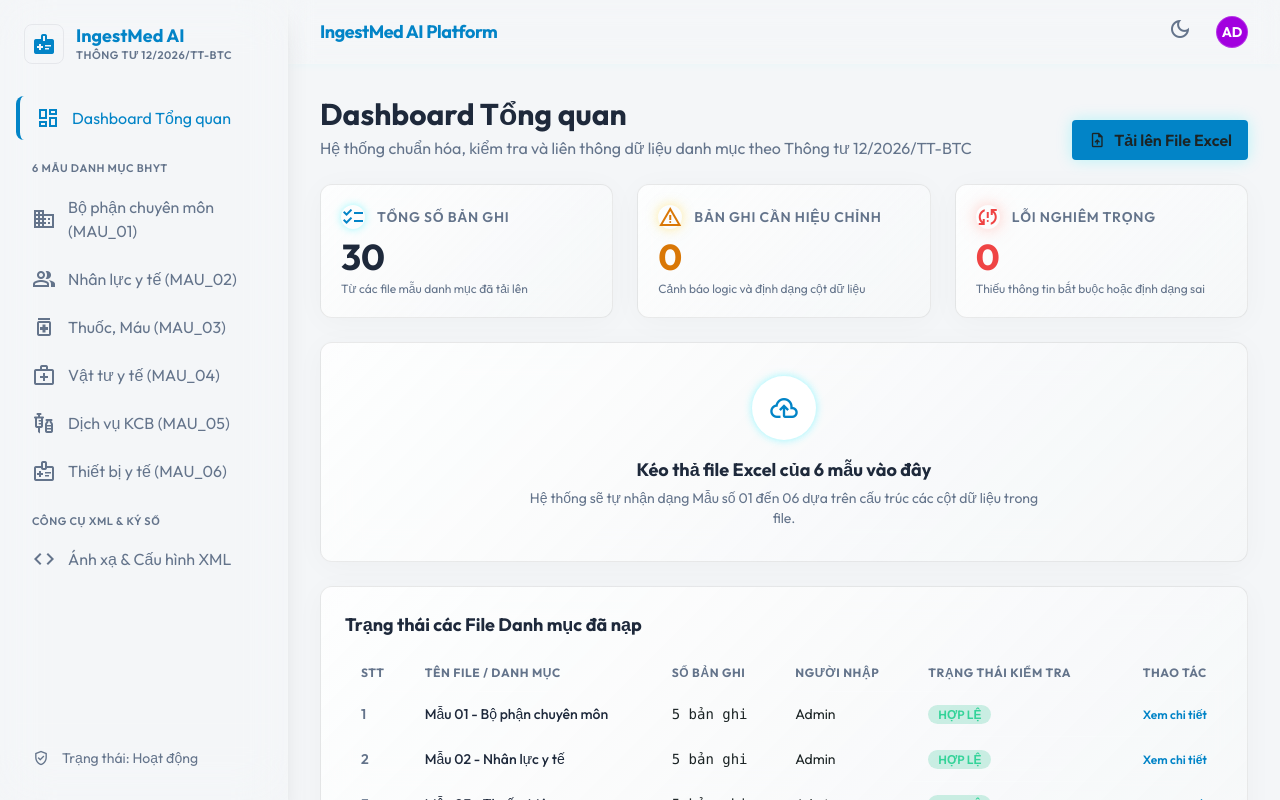
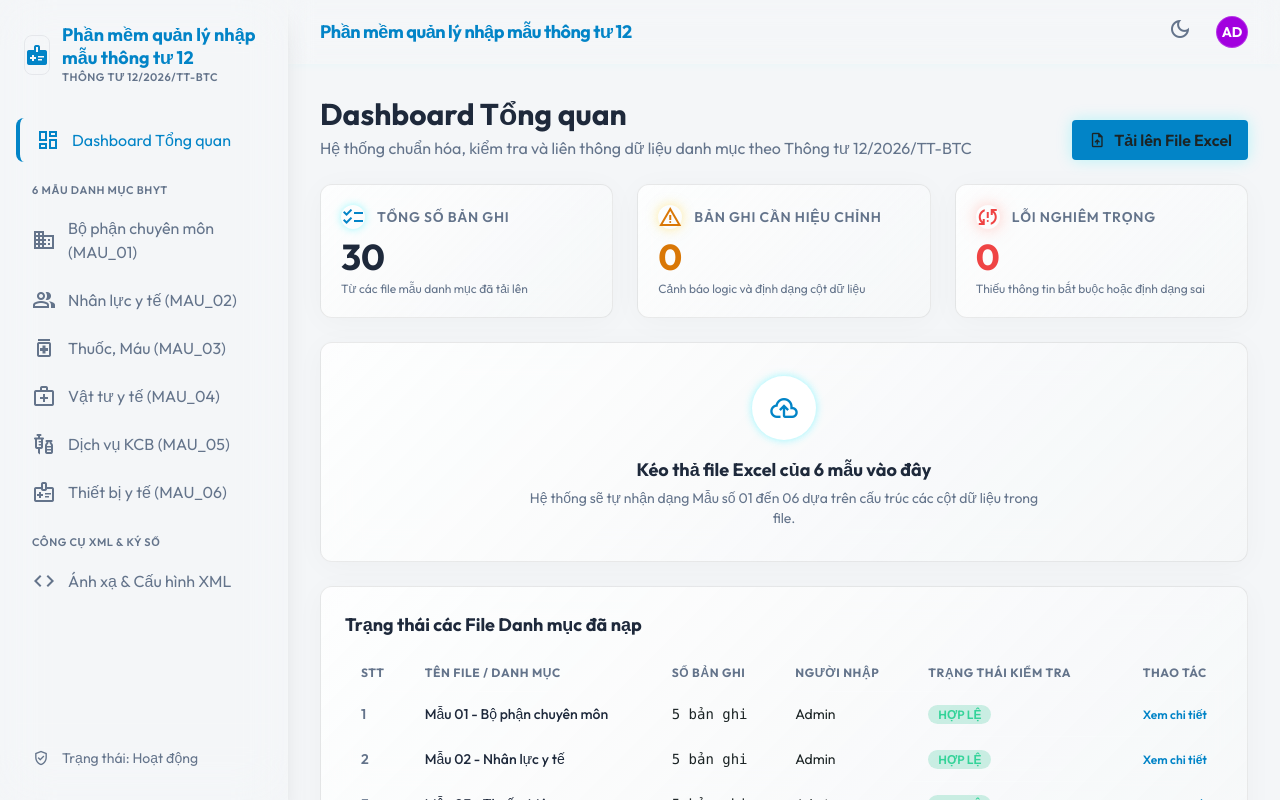
Before and after one commit to llkhai29-cmd/webapptt12, a plain HTML site: page index.html in a window 1280 px wide. Drawn offline with nearby package versions, Linux system fonts and the light colour scheme; no server answers.

Commit message:
Update web app name to Phần mềm quản lý nhập mẫu thông tư 12

```diff
--- a/index.html
+++ b/index.html
@@ -3,7 +3,7 @@
 <head>
     <meta charset="utf-8"/>
     <meta content="width=device-width, initial-scale=1.0" name="viewport"/>
-    <title>IngestMed AI - Cổng Liên Thông Danh Mục BHYT</title>
+    <title>Phần mềm quản lý nhập mẫu thông tư 12</title>
     <!-- Tailwind CSS CDN -->
     <script src="https://cdn.tailwindcss.com?plugins=forms,container-queries"></script>
     <link href="index.css" rel="stylesheet"/>
@@ -50,7 +50,7 @@
                 <span class="material-symbols-outlined text-primary-container" style="font-variation-settings: 'FILL' 1;">medical_information</span>
             </div>
             <div>
-                <h1 class="font-bold text-lg text-primary-container leading-tight">IngestMed AI</h1>
+                <h1 class="font-bold text-lg text-primary-container leading-tight">Phần mềm quản lý nhập mẫu thông tư 12</h1>
                 <p class="text-[11px] font-semibold text-outline tracking-wider uppercase">Thông tư 12/2026/TT-BTC</p>
             </div>
         </div>
@@ -113,8 +113,8 @@
                 <button id="mobile-menu-btn" class="md:hidden text-outline hover:text-primary-container transition-colors">
                     <span class="material-symbols-outlined">menu</span>
                 </button>
-                <div class="font-bold text-primary-container text-lg tracking-tight hidden md:block">IngestMed AI Platform</div>
-                <div class="font-bold text-primary-container text-lg tracking-tight md:hidden">IngestMed</div>
+                <div class="font-bold text-primary-container text-lg tracking-tight hidden md:block">Phần mềm quản lý nhập mẫu thông tư 12</div>
+                <div class="font-bold text-primary-container text-lg tracking-tight md:hidden">Phần mềm quản lý nhập mẫu TT12</div>
             </div>
 
             <!-- Header actions -->
```
